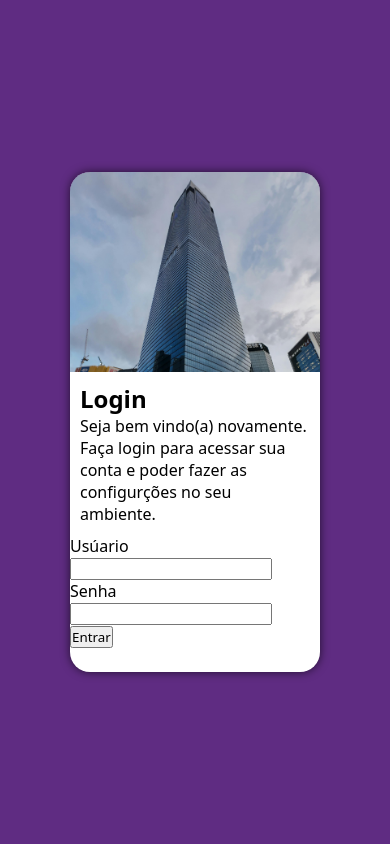
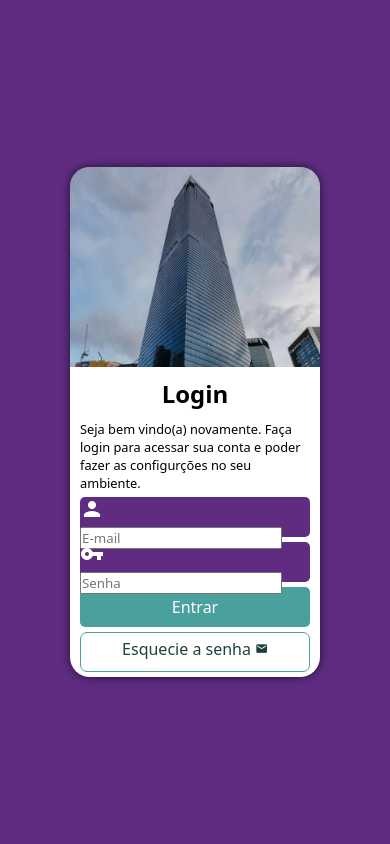
Before and after one commit to Jorgebezerranascimento/projeto-Login, a PHP site: page / in a window 390 px wide. Run offline with PHP 8.4, Linux system fonts and the light colour scheme.

Commit message:
atualizado o media queries

```diff
--- a/estilos/media-query.css
+++ b/estilos/media-query.css
@@ -9,7 +9,7 @@ Desktop: 992px até 1200px
 Grandes telas: acima de 1200px
 */
 
-@media  screen and (min-width: 768px) and (max-width:992px) {
+@media  screen and (min-width: 768px) and (max-width: 992px) {
     body {
         background-image: linear-gradient(to top, #49a09d, #5f2c82);
     }
@@ -29,9 +29,18 @@ Grandes telas: acima de 1200px
         float: right;
         width: 70%;
     }
+
+    div#formulario > h1 {
+        font-size: 1.5em;
+    }
+
+    div#formulario > p {
+        font-size: 1em;
+    }
+
 }
 
-@media screen and (min-width:992px) {
+@media screen and (min-width: 992px) {
     body {
         background-image: linear-gradient(to top, #49a09d, #5f2c82);
     }
@@ -41,13 +50,21 @@ Grandes telas: acima de 1200px
     }
 
     section#login > div#imagem {
-        float: left;
+        float: right;
         width: 50%;
         height: 100%;
     }
 
     section#login > div#formulario {
-        float: right;
+        float: left;
         width: 50%;
     }
+
+    div#formulario > h1 {
+        font-size: 2em;
+    }
+
+    div#formulario > p {
+        font-size: 1.2em;
+    }
 }
--- a/estilos/style.css
+++ b/estilos/style.css
@@ -8,8 +8,9 @@ Lilas #5f2c82
 
 * {
     font-family: system-ui, -apple-system, BlinkMacSystemFont, 'Segoe UI', Roboto, Oxygen, Ubuntu, Cantarell, 'Open Sans', 'Helvetica Neue', sans-serif;
+    padding: 0px;
     margin: 0px;
-    padding: 0px;
+
     box-sizing: border-box;
 }
 
@@ -33,14 +34,17 @@ section#login {
 
     background-color: white;
     width: 250px;
-    height: 500px;
+    height: 510px;
     border-radius: 20px;
     box-shadow: 0px 0px 10px rgba(0, 0, 0, 0.649);
+
+    transition: width .3s, height .3s;
+    transition-timing-function: ease;
 }
 
 section#login > div#imagem {
     display: block;
-    background: #5f2c82 url(../imagens/pexels-visual-works-579590904-32371753.jpg);
+    background: #5f2c82 url(../imagens/pexels-visual-works-579590904-32371753.jpg) no-repeat;
     background-size: cover;
     height: 200px;
 }
@@ -49,3 +53,66 @@ section#login > div#formulario {
     display: block;
     padding: 10px;
 }
+
+div#formulario > h1 {
+    text-align: center;
+    margin-bottom: 10px;
+}
+
+div#formulario > p {
+    font-size: 0.8em;
+}
+
+div.campo > label {
+    display: none;
+}
+
+form > div.campo {
+    display: block;
+    background-color: #5f2c82;
+    border-radius: 5px;
+    width: 100%;
+    height: 40px;
+    margin: 5px 0px;
+    color: white;
+}
+
+form > input[type=submit] {
+    display: block;
+    font-size: 1em;
+    width: 100%;
+    height: 40px;
+    background-color: #49a09d;
+    color: white;
+    border: none;
+    border-radius: 5px;
+    cursor: pointer;
+
+}
+
+form > input[type=submit]:hover {
+    background-color: #1d403f;
+}
+
+form > a.botao {
+    text-align: center;
+    text-decoration: none;
+    display: block;
+    font-size: 1em;
+    width: 100%;
+    height: 40px;
+    color: #1d403f;
+    margin-top: 5px;
+    padding-top: 5px;
+    background-color: white;
+    border:1px solid #49a09d;
+    border-radius: 7px;
+}
+
+form > a.botao:hover {
+    background-color: #4ce4dc;
+}
+
+form > a.botao > i {
+    font-size: 0.8em;
+}
--- a/index.html
+++ b/index.html
@@ -3,6 +3,8 @@
 <head>
     <meta charset="UTF-8">
     <meta name="viewport" content="width=device-width, initial-scale=1.0">
+    <link href="https://fonts.googleapis.com/icon?family=Material+Icons"
+      rel="stylesheet">
     <link rel="stylesheet" href="estilos/style.css">
     <link rel="stylesheet" href="estilos/media-query.css">
     <title>Login</title>
@@ -16,14 +18,23 @@
             <div id="formulario">
                 <h1>Login</h1>
                 <p>Seja bem vindo(a) novamente. Faça login para acessar sua conta e poder fazer as configurções no seu ambiente.</p>
+                <form action="login.php" method="post">
+                    <div class="campo">
+                        <i class="material-icons">person</i>
+                        <input type="email" name="login" id="ilogin" placeholder="E-mail" autocomplete="email" required maxlength="30">
+                        <label for="ilogin">Login</label>
+                    </div>
+                    <div class="campo">
+                        <i class="material-icons">vpn_key</i>
+                        <input type="password" name="Senha" id="isenha" placeholder="Senha" autocomplete="current-password" required minlength="8" maxlength="20">
+                        <label for="isenha">Senha</label>
+                    </div>
+                    <input type="submit" value="Entrar">
+                    <a href="esquecie.html" class="botao">
+                        Esquecie a senha <i class="material-icons">mail</i>
+                    </a>
+                </form>
             </div>
-            <form action="login.php" method="post">
-                <label for="iusu">Usúario</label>
-                <input type="text" name="Usu" id="iusu"><br>
-                <label for="isen">Senha</label>
-                <input type="password" name="sen" id="isen"><br>
-                <input type="submit" value="Entrar">
-            </form>
         </section>
     </main>
 </body>
--- a/login.php
+++ b/login.php
@@ -0,0 +1 @@
+esse site esta em reforma
```
